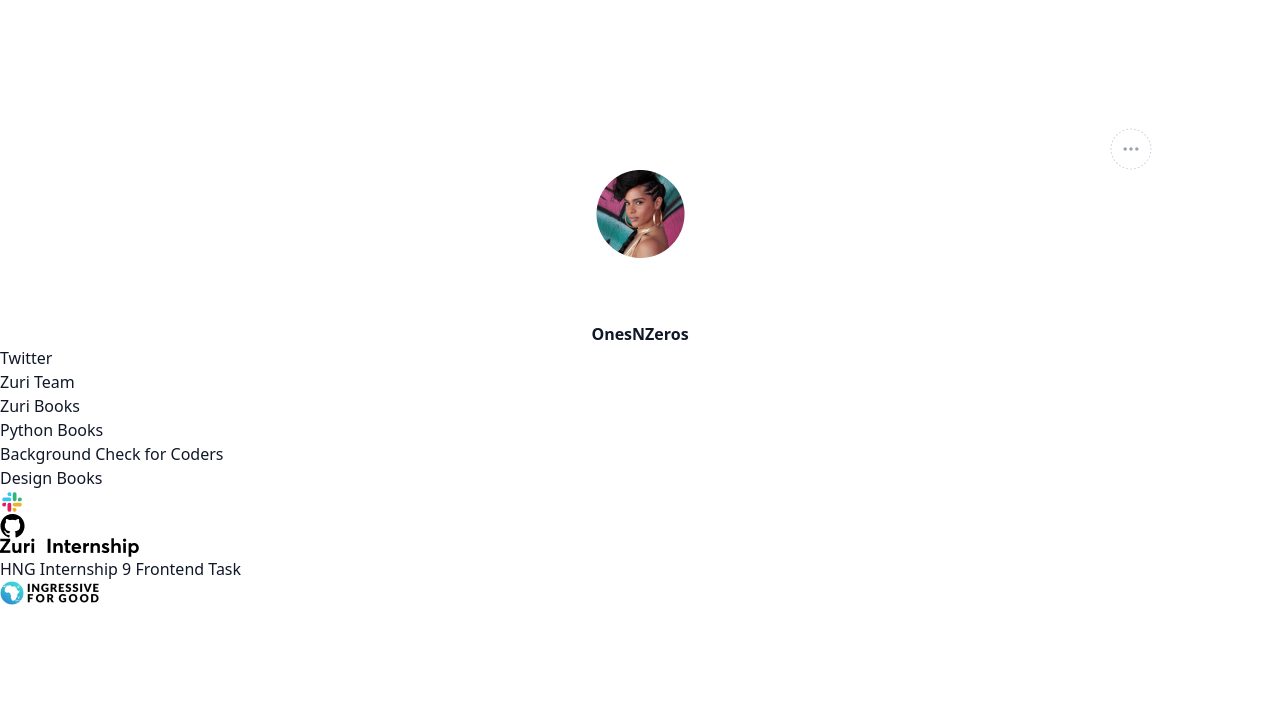
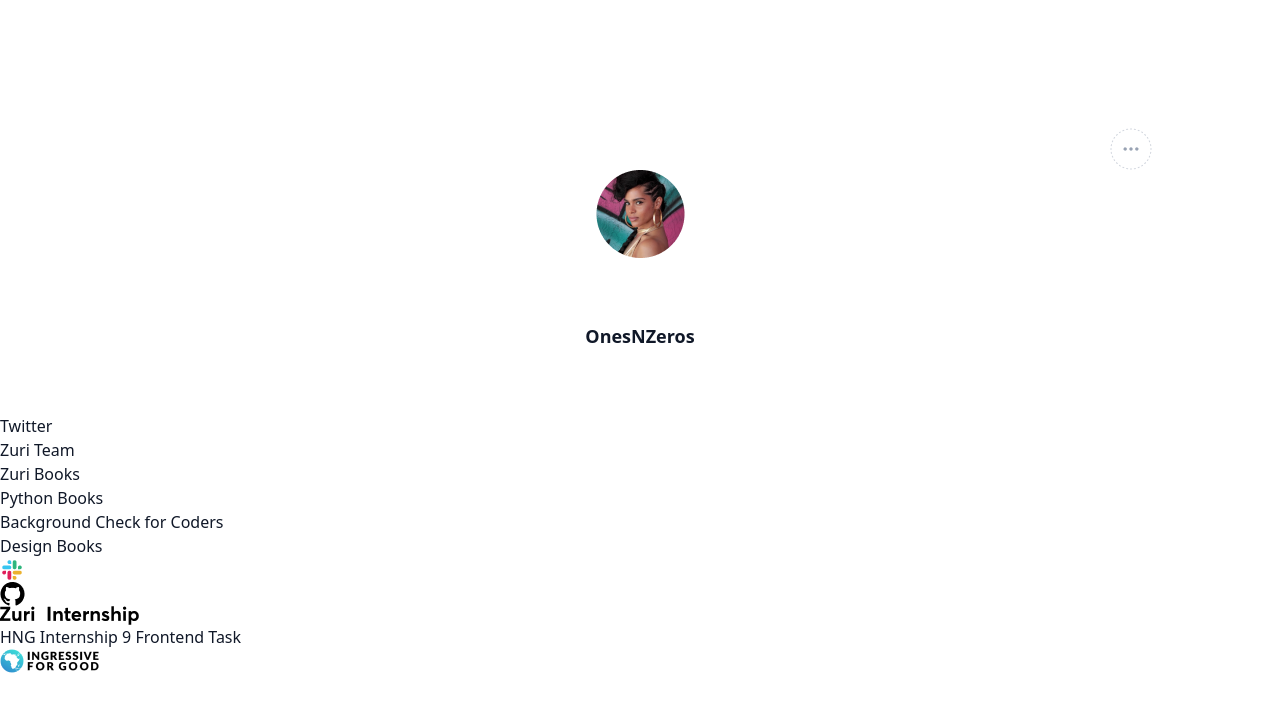
Before and after one commit to Onan-Thairu/linktree, a React (Create React App) app: page / in a window 1280 px wide. Shown: the top 712 px of the page. Built offline with nearby package versions, Linux system fonts and the light colour scheme; a web font is replaced by a local one.

Commit message:
chore: Header done.

```diff
--- a/src/components/Header.js
+++ b/src/components/Header.js
@@ -11,10 +11,10 @@
       <div className='flex justify-center mb-[5%]'>
         <img src={profile} alt="Profile" id='profile__img' />
       </div>
-      <div className='flex justify-center font-bold'>
+      <div className='flex justify-center font-bold text-lg'>
         <p id='twitter'>OnesNZeros</p>
       </div>
-      <div className='flex justify-center'>
+      <div className='flex justify-center mb-[5%]'>
         <p id='slack' hidden >Onan Thairu</p>
       </div>
     </div>
```
